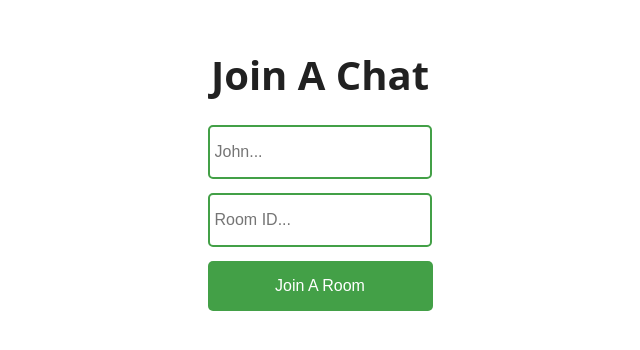
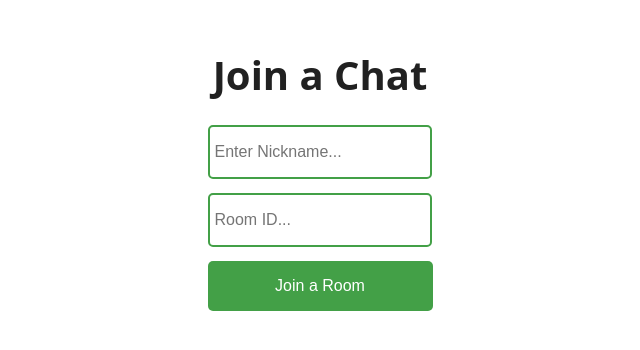
Before and after one commit to rohitbharti279/Real-Time-Chat-App, a React (Create React App) app in the folder client/: page / in a window 1280 px wide. Shown: the part 238-588 px from the top of the page, without its empty margins (320-960 px from the left). Built offline with nearby package versions, Linux system fonts and the light colour scheme; no server answers.

Commit message:
updated css

```diff
--- a/client/src/App.css
+++ b/client/src/App.css
@@ -67,17 +67,29 @@ body {
 }
 .chat-window .chat-header p {
   display: block;
-  padding: 0 1em 0 2em;
+  padding: 0 1em 0 1em;
   color: #fff;
   font-weight: 700;
   line-height: 45px;
+}
+
+.chat-header p::before {
+  content: '🟢';
+  display: inline-block;
+  margin-right: 8px;
+  animation: blink 0.9s infinite alternate;
+}
+
+@keyframes blink {
+  to {
+    opacity: 0.2;
+  }
 }
 
 .chat-window .chat-body {
   height: calc(450px - (45px + 70px));
   border: 1px solid #263238;
   background: #fff;
-
   position: relative;
 }
 .chat-window .chat-body .message-container {
--- a/client/src/App.js
+++ b/client/src/App.js
@@ -23,10 +23,10 @@ function App() {
     <div className="App">
       {!showChat ? (
         <div className="joinChatContainer">
-          <h3>Join A Chat</h3>
+          <h3>Join a Chat</h3>
           <input
             type="text"
-            placeholder="John..."
+            placeholder="Enter Nickname... "
             onChange={(event) => {
               setUsername(event.target.value);
             }}
@@ -38,7 +38,7 @@ function App() {
               setRoom(event.target.value);
             }}
           />
-          <button onClick={joinRoom}>Join A Room</button>
+          <button onClick={joinRoom}>Join a Room</button>
         </div>
       ) : (
         <Chat socket={socket} username={username} room={room} />
```
